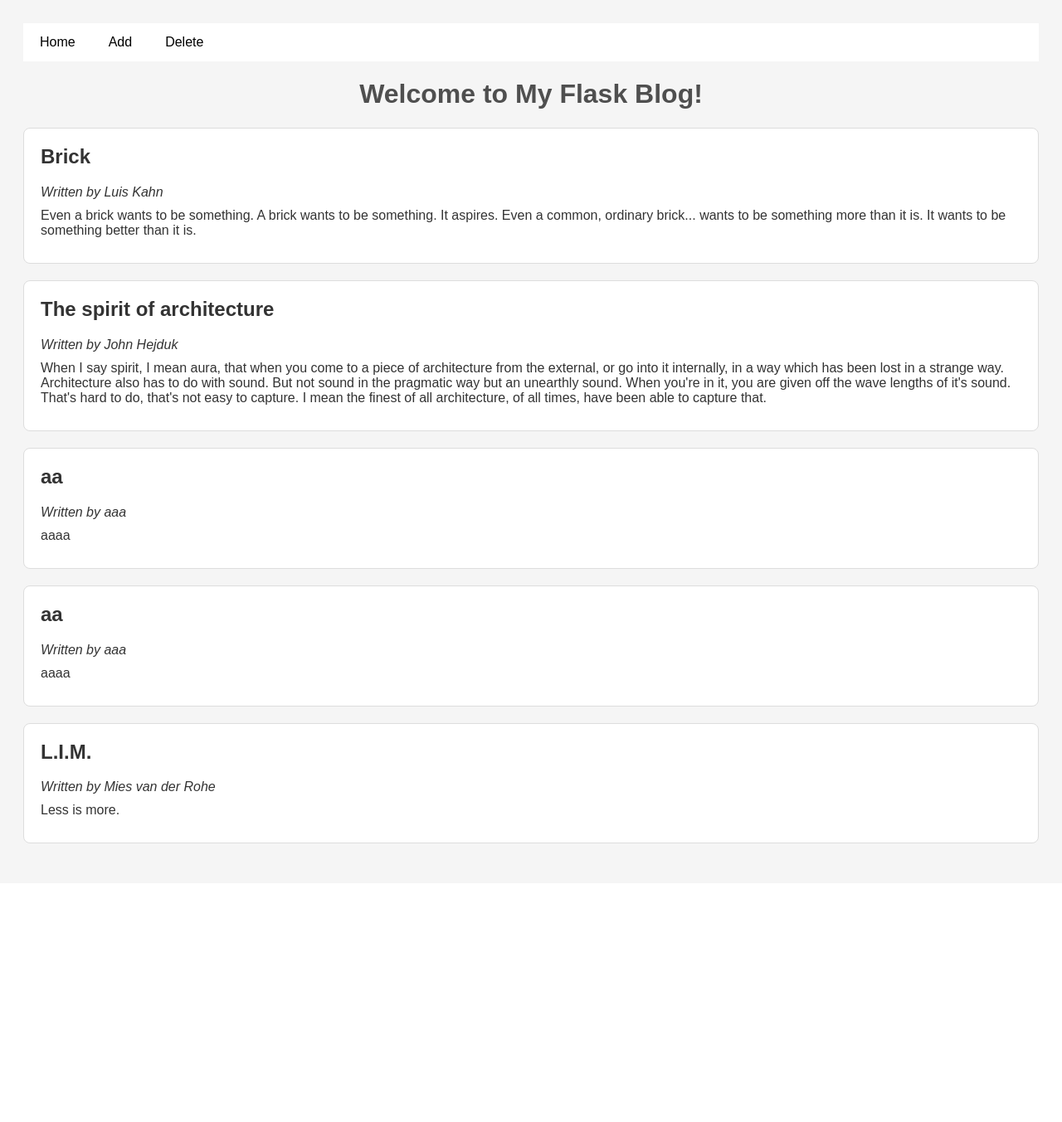
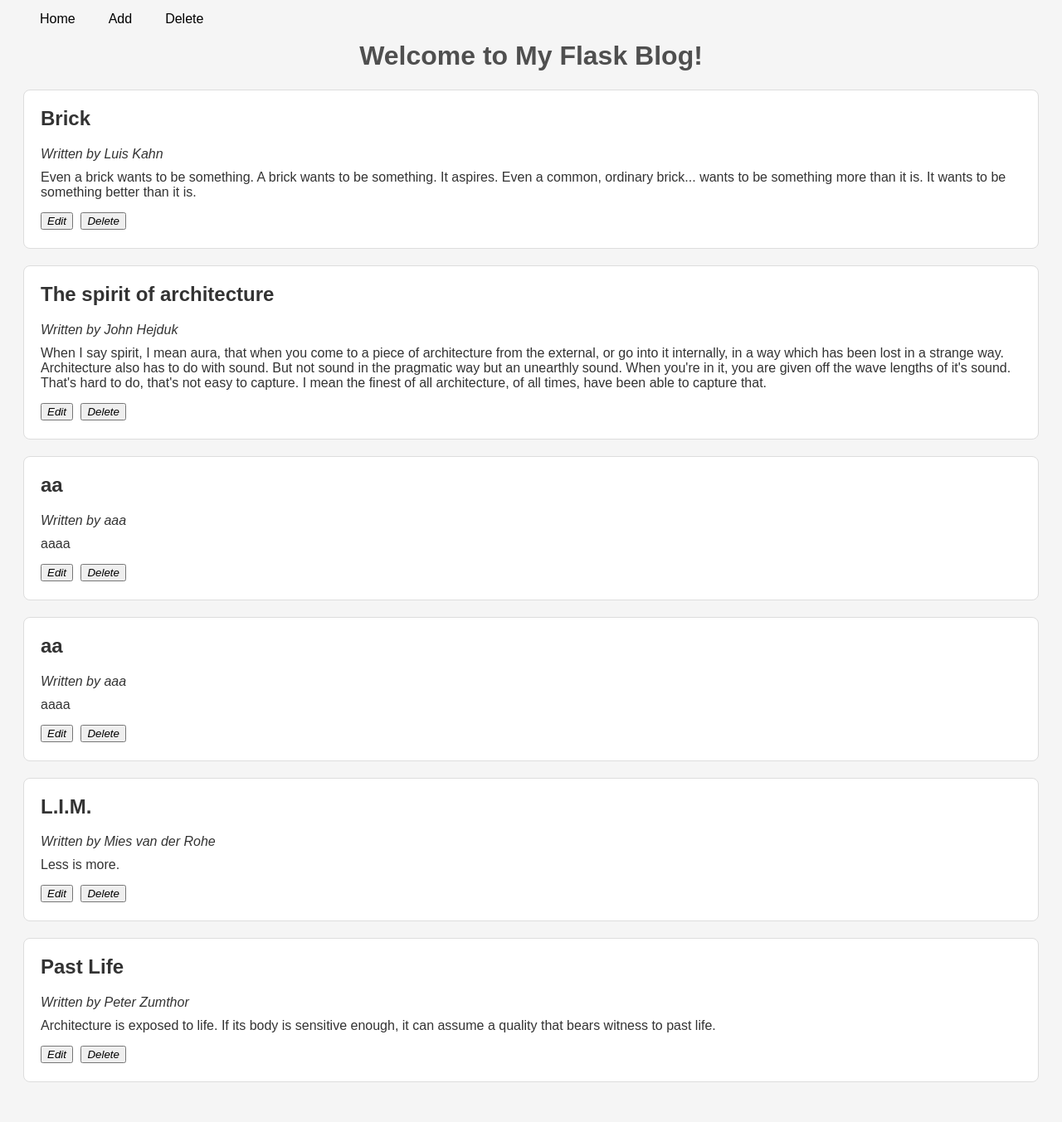
Before and after one commit to x-cean/my_blog_v1, a Flask app: page / in a window 1280 px wide. Shown: the whole page at 83% size. Before the commit the page ends 1017 px from the top, so only its background shows below. Run offline with Flask 3, Linux system fonts and the light colour scheme.

Commit message:
set up delete page in index

```diff
--- a/database/blog_posts.JSON
+++ b/database/blog_posts.JSON
@@ -1 +1 @@
-[{"id": 1, "author": "Luis Kahn", "title": "Brick", "content": "Even a brick wants to be something.\nA brick wants to be something.\nIt aspires.\nEven a common, ordinary brick... wants to be something more than it is.\nIt wants to be something better than it is."}, {"id": 2, "author": "John Hejduk", "title": "The spirit of architecture", "content": "When I say spirit, I mean aura, that when you come to a piece of architecture from the external, or go into it internally, in a way which has been lost in a strange way. Architecture also has to do with sound. But not sound in the pragmatic way but an unearthly sound. When you're in it, you are given off the wave lengths of it's sound. That's hard to do, that's not easy to capture. I mean the finest of all architecture, of all times, have been able to capture that."}, {"id": 3, "author": "aaa", "title": "aa", "content": "aaaa"}, {"id": 4, "author": "aaa", "title": "aa", "content": "aaaa"}, {"id": 5, "author": "Mies van der Rohe", "title": "L.I.M.", "content": "Less is more."}]
+[{"id": 1, "author": "Luis Kahn", "title": "Brick", "content": "Even a brick wants to be something.\nA brick wants to be something.\nIt aspires.\nEven a common, ordinary brick... wants to be something more than it is.\nIt wants to be something better than it is."}, {"id": 2, "author": "John Hejduk", "title": "The spirit of architecture", "content": "When I say spirit, I mean aura, that when you come to a piece of architecture from the external, or go into it internally, in a way which has been lost in a strange way. Architecture also has to do with sound. But not sound in the pragmatic way but an unearthly sound. When you're in it, you are given off the wave lengths of it's sound. That's hard to do, that's not easy to capture. I mean the finest of all architecture, of all times, have been able to capture that."}, {"id": 3, "author": "aaa", "title": "aa", "content": "aaaa"}, {"id": 4, "author": "aaa", "title": "aa", "content": "aaaa"}, {"id": 5, "author": "Mies van der Rohe", "title": "L.I.M.", "content": "Less is more."}, {"id": 6, "author": "Peter Zumthor", "title": "Past Life", "content": "Architecture is exposed to life. If its body is sensitive enough, it can assume a quality that bears witness to past life."}]
--- a/static/style.css
+++ b/static/style.css
@@ -6,8 +6,12 @@ body {
 }
 
 .navbar {
-    background-color: #FFF;
+    background-color: #F5F5F5;
     overflow: hidden;
+    position: fixed;     /* Make it stick */
+    top: 0;              /* Stick to the top */
+    width: 100%;         /* Full width */
+    z-index: 1000;       /* Stay on top of other elements */
 }
 
 .navbar a {
@@ -43,6 +47,10 @@ h1 {
 
 .post p {
     margin: 10px 0;
+}
+
+.post button {
+    margin: 5px 5px 2px 0;
 }
 
 form {
--- a/templates/index.html
+++ b/templates/index.html
@@ -8,9 +8,9 @@
 </head>
 <body>
     <div class="navbar">
-        <a href="index.html">Home</a>
-        <a href="add.html">Add</a>
-        <a href="delete.html">Delete</a>
+        <a href="/">Home</a>
+        <a href="/add">Add</a>
+        <a href="/delete">Delete</a>
     </div>
     <h1>Welcome to My Flask Blog!</h1>
     {% for post in posts %}
@@ -18,6 +18,8 @@
         <h2>{{ post["title"] }}</h2>
         <p><em>Written by {{ post["author"] }}</em></p>
         <p>{{ post["content"] }}</p>
+        <a href="/edit/{{ post['id'] }}"><button><em>Edit</em></button></a>
+        <a href="/delete/{{ post['id'] }}"><button><em>Delete</em></button></a>
     </div>
     {% endfor %}
 </body>
```
